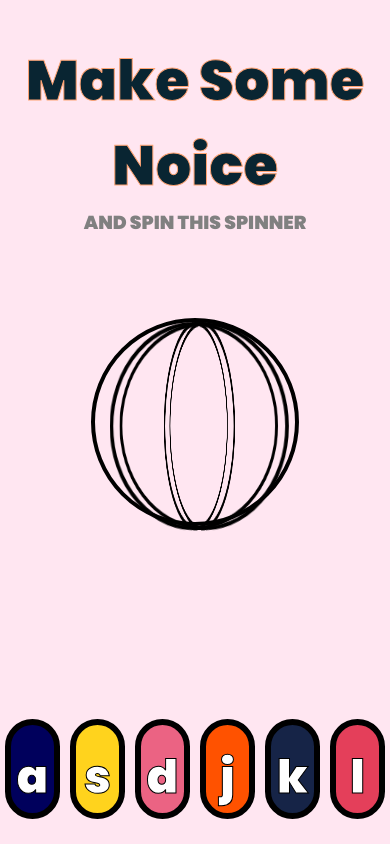
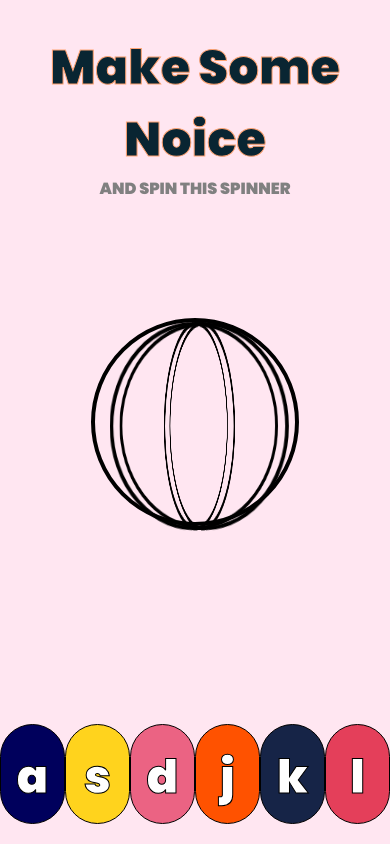
Before and after one commit to PrathamKumar14/Music-Beats, a plain HTML site: page index.html in a window 390 px wide. Drawn offline with Linux system fonts and the light colour scheme.

Commit message:
Small size heading in sm screen size

```diff
--- a/styles.css
+++ b/styles.css
@@ -52,10 +52,18 @@ header > h6 {
     }
 
     .button > div {
-        margin: 5px;
+        height: 100px;
+        margin: 0px;
+        border: 1px solid black;
     }
 
   }
+
+@media only screen and (max-width: 400px) {
+    header {
+        font-size: 24px;
+    }
+}
 
 .button > div > h3 {
     position: relative;
```
